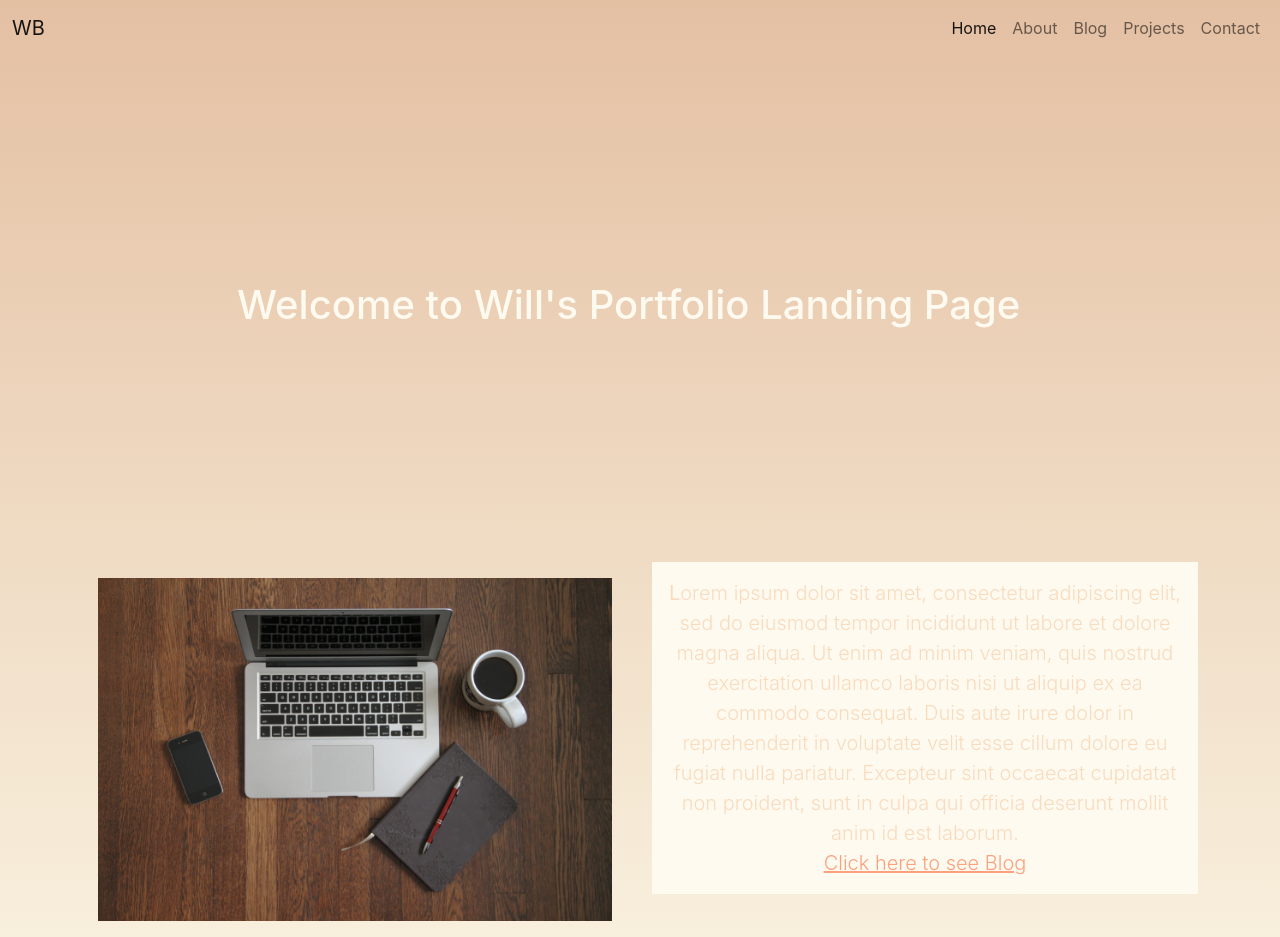
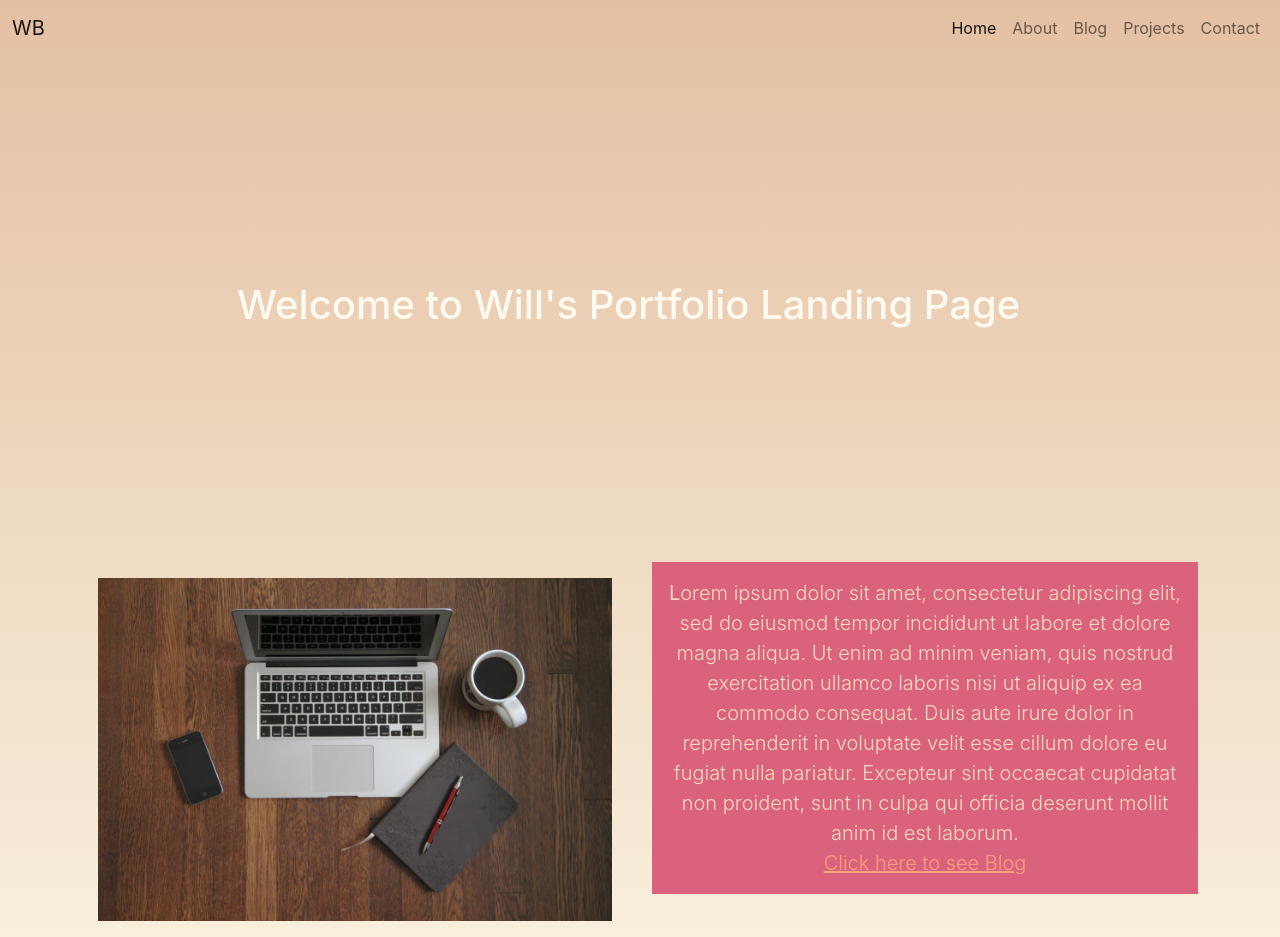
Before and after one commit to WillBridge0789/WillBridge0789.github.io, a React (Create React App) app in the folder portfolio/: page / in a window 1280 px wide. Built offline with nearby package versions, Linux system fonts and the light colour scheme.

Commit message:
Refactor

```diff
--- a/portfolio/src/css/styles2.css
+++ b/portfolio/src/css/styles2.css
@@ -9,7 +9,8 @@ body {
 } */
 
 .main-para{
-    background-color: floralwhite;
+    color: #F9DBBD;
+    background-color: #DA627D;
 }
 
 /*.head-banner {
```
Also changed, not shown: portfolio/src/Bodycon.js (indentation only), portfolio/src/Header.js (indentation only).
